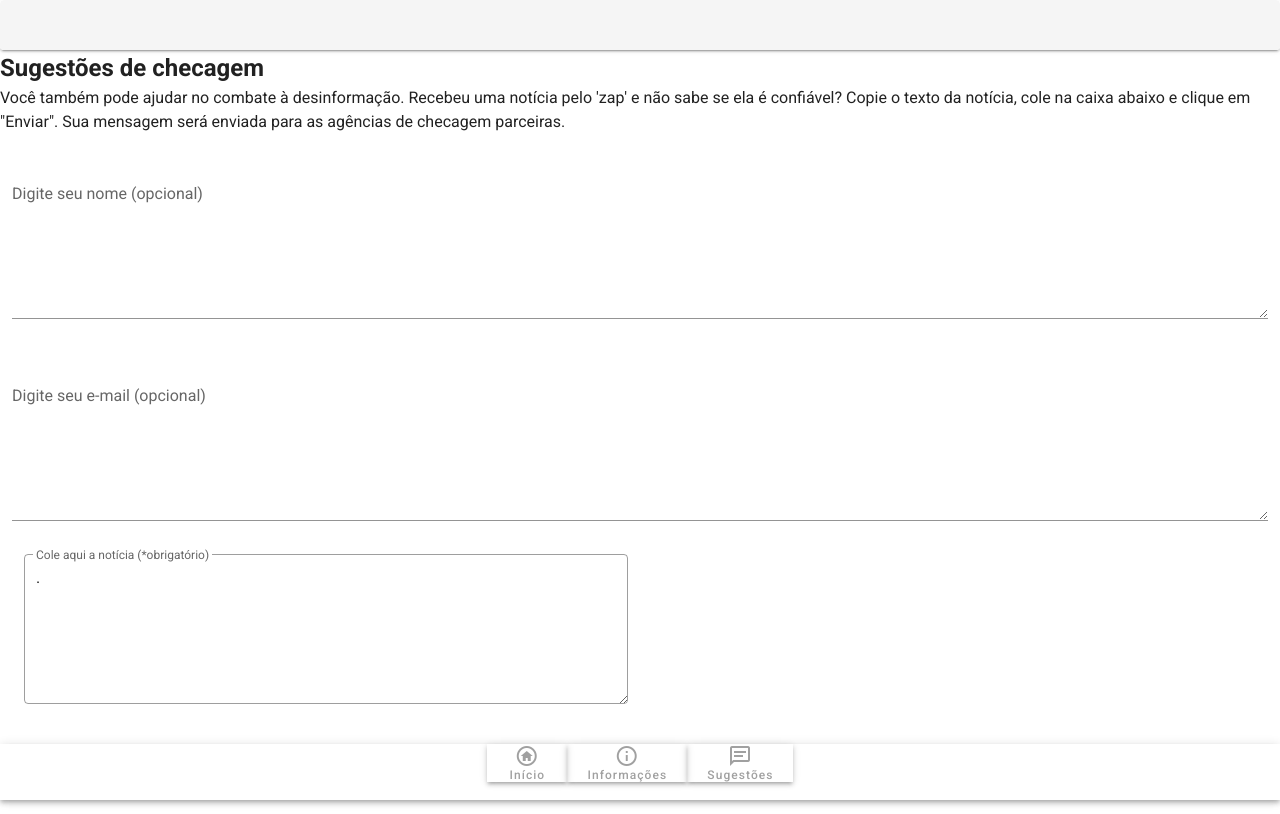
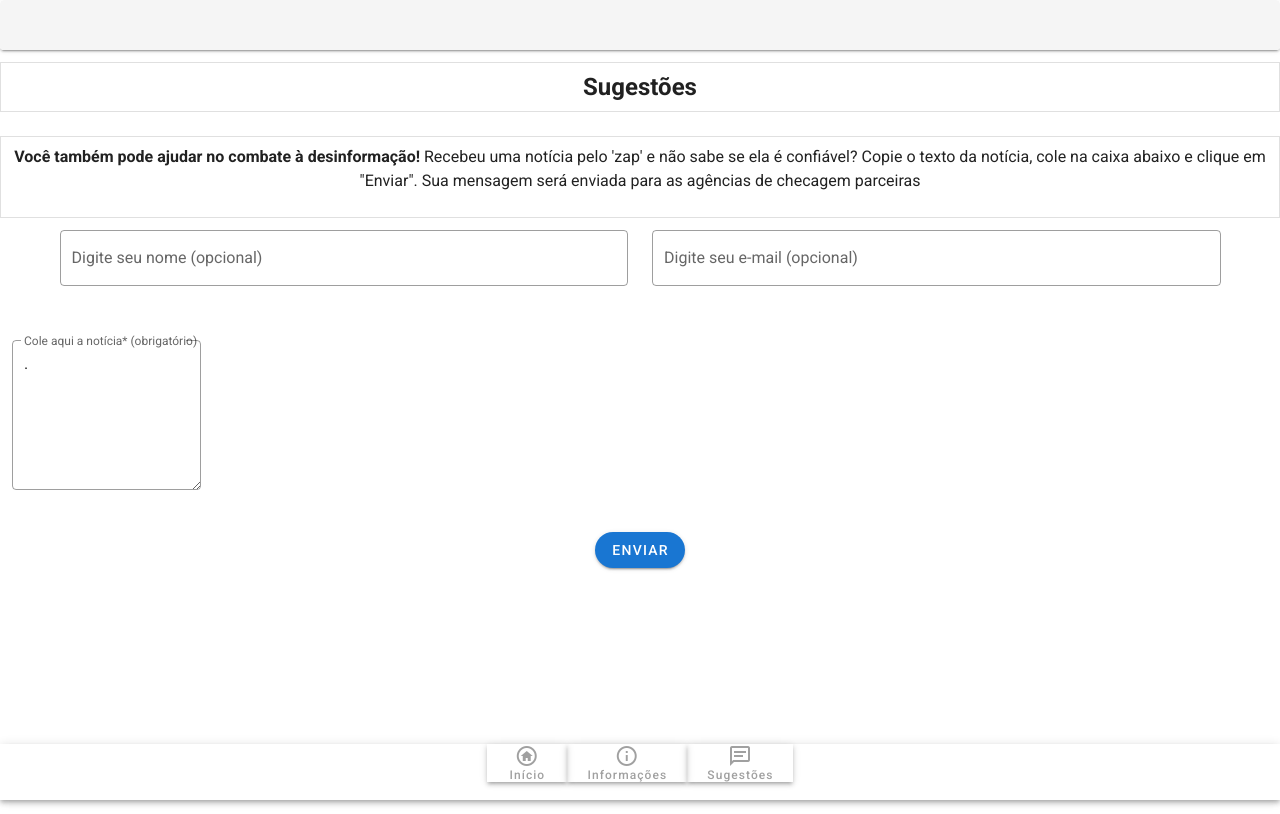
Before and after one commit to dev-adriano-lira/HackathonIterisFakeNews, a Vue app: page /#/suasugestao in a window 1280 px wide. Built offline with nearby package versions, Linux system fonts and the light colour scheme.

Commit message:
caixa de sugestões pré-pronta

```diff
--- a/src/views/SuaSugestao.vue
+++ b/src/views/SuaSugestao.vue
@@ -1,37 +1,73 @@
 <template>
-  <div class="caixa-sugestoes">
-    <h2>
-      Sugestões de checagem
-    </h2>
-    <p>Você também pode ajudar no combate à desinformação. Recebeu uma notícia pelo 'zap' e não sabe se ela é confiável? Copie o texto da notícia, cole na caixa abaixo e clique em "Enviar". Sua mensagem será enviada para as agências de checagem parceiras.</p>
-    <v-container fluid>
-    <v-textarea
-      autocomplete="email"
-      label="Digite seu nome (opcional)"
-    ></v-textarea>
-  </v-container>
+  <div class="caixa-sugestoes mt-3">
+      <v-card
+        class="d-center-flex  pa-2"
+        outlined
+        tile
+      >
+      <h2 class="text-h5 text-center "> <strong>Sugestões </strong> </h2>
+  </v-card>
+  <br>
+      <v-card
+        class="d-flex pa-2"
+        outlined
+        tile
+        >
+        <p class="text-center"> <strong>Você também pode ajudar no combate à desinformação!</strong>  Recebeu uma notícia pelo 'zap' e não sabe se ela é confiável? Copie o texto da notícia, cole na caixa abaixo e clique em "Enviar". Sua mensagem será enviada para as agências de checagem parceiras
+        </p>
+        </v-card>
 
-    <v-container fluid>
-    <v-textarea
-      autocomplete="email"
-      label="Digite seu e-mail (opcional)"
-    ></v-textarea>
+    <v-container>
+      <v-row>
+        <v-col
+          cols="12"
+          sm="6"
+        >
+          <v-text-field
+            v-model="first"
+            label="Digite seu nome (opcional)"
+            outlined
+          ></v-text-field>
+        </v-col>
+
+        <v-col
+          cols="12"
+          sm="6"
+        >
+          <v-text-field
+            v-model="last"
+            label="Digite seu e-mail (opcional)"
+            outlined
+          ></v-text-field>
+        </v-col>
+      </v-row>
+
+    </v-container>
     <v-container fluid>
     <v-row>
       <v-col
         cols="12"
-        md="6"
+        md="2"
       >
         <v-textarea
           outlined
           name="input-7-4"
-          label="Cole aqui a notícia (*obrigatório)"
+          label="Cole aqui a notícia* (obrigatório)"
           value="."
         ></v-textarea>
       </v-col>
     </v-row>
   </v-container>
-  </v-container>
+
+  <div class="text-center">
+    <v-btn
+      rounded
+      color="primary"
+      dark
+    >
+      Enviar
+    </v-btn>
+  </div>
 
   </div>
 </template>
@@ -42,3 +78,7 @@
     name: 'SuaSugestao',
   }
 </script>
+
+<style scoped>
+
+</style>
```
